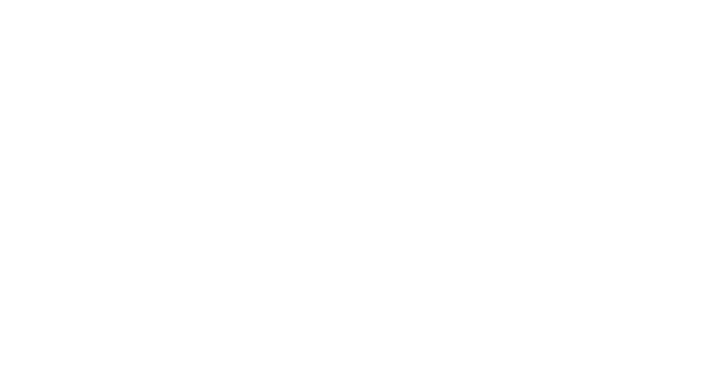
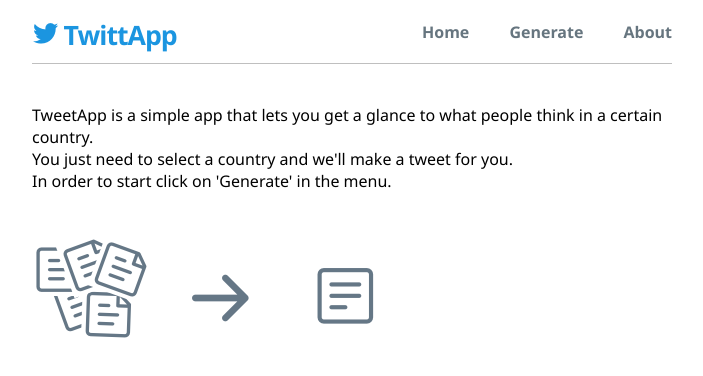
Before and after one commit to sharon77242/Tweets, an Angular app in the folder Web/: page /Main in a window 1280 px wide. Shown: the top 376 px of the page, without its empty margins (288-991 px from the left). Built offline with nearby package versions, Linux system fonts and the light colour scheme.

Commit message:
Improve icons in main page

```diff
--- a/Web/src/app/main/main.component.css
+++ b/Web/src/app/main/main.component.css
@@ -10,39 +10,55 @@
 }
 
 .icons-animation {
+    box-sizing: border-box;
+    display: flex;
     position: relative;
-    margin-top: 30px;
+    margin-top: 40px;
     width: 100%;
-    height: 100px;
+    height: 150px;
     color: #657786;
 }
 
-.icons-animation span {
+.icons-animation .document {
     font-size: 40pt;
     position: absolute;
     background-color: #fff;
 }
 
-.icons-animation span:nth-child(1) {
-    top: 25px;
+.icons-animation .document:nth-child(1) {
+    top: 35px;
     left: 20px;
-    transform: rotate(5deg);
+    transform: rotate(340deg);
 }
 
-.icons-animation span::nth-child(2) {
+.icons-animation .document:nth-child(2) {
+    top: 45px;
+    left: 50px;
+    transform: rotate(2deg);
+}
+
+.icons-animation .document::nth-child(3) {
     top: 0;
     left: 0;
     transform: rotate(10deg);
 }
 
-.icons-animation span:nth-child(3) {
+.icons-animation .document:nth-child(4) {
     top: -5px;
     left: 30px;
     transform: rotate(340deg);
 }
 
-.icons-animation span:nth-child(4) {
+.icons-animation .document:nth-child(5) {
     top: 0;
     left: 65px;
     transform: rotate(20deg);
 }
+
+.arrow {
+    font-size: 60pt;
+}
+
+.text {
+    font-size: 50pt;
+}
--- a/Web/src/app/main/main.component.html
+++ b/Web/src/app/main/main.component.html
@@ -5,8 +5,19 @@
 </p>
 
 <div class="icons-animation">
-  <span class="edgeicon icon-document" *ngFor="let i of [1...NUMBER_OF_DOCUMENTS]" [ngClass]="{}"></span>
-  <!-- <span class="edgeicon icon-document"></span>
-  <span class="edgeicon icon-document"></span>
-  <span class="edgeicon icon-document"></span> -->
+  <div style="width: 150px;">
+    <span class="edgeicon icon-document document"></span>
+    <span class="edgeicon icon-document document"></span>
+    <span class="edgeicon icon-document document"></span>
+    <span class="edgeicon icon-document document"></span>
+    <span class="edgeicon icon-document document"></span>
+  </div>
+
+  <div style="width: 130px; padding-top: 10px;">
+    <span class="edgeicon icon-arrow-right arrow"></span>
+  </div>
+
+  <div style="padding-top: 17px;">
+      <span class="edgeicon icon-text text"></span>
+  </div>
 </div>
--- a/Web/src/styles.css
+++ b/Web/src/styles.css
@@ -26,3 +26,11 @@
 .icon-document::before {
     content: "\f156";
 }
+
+.icon-arrow-right::before {
+    content: "\f114";
+}
+
+.icon-text::before {
+    content: "\f094";
+}
```
